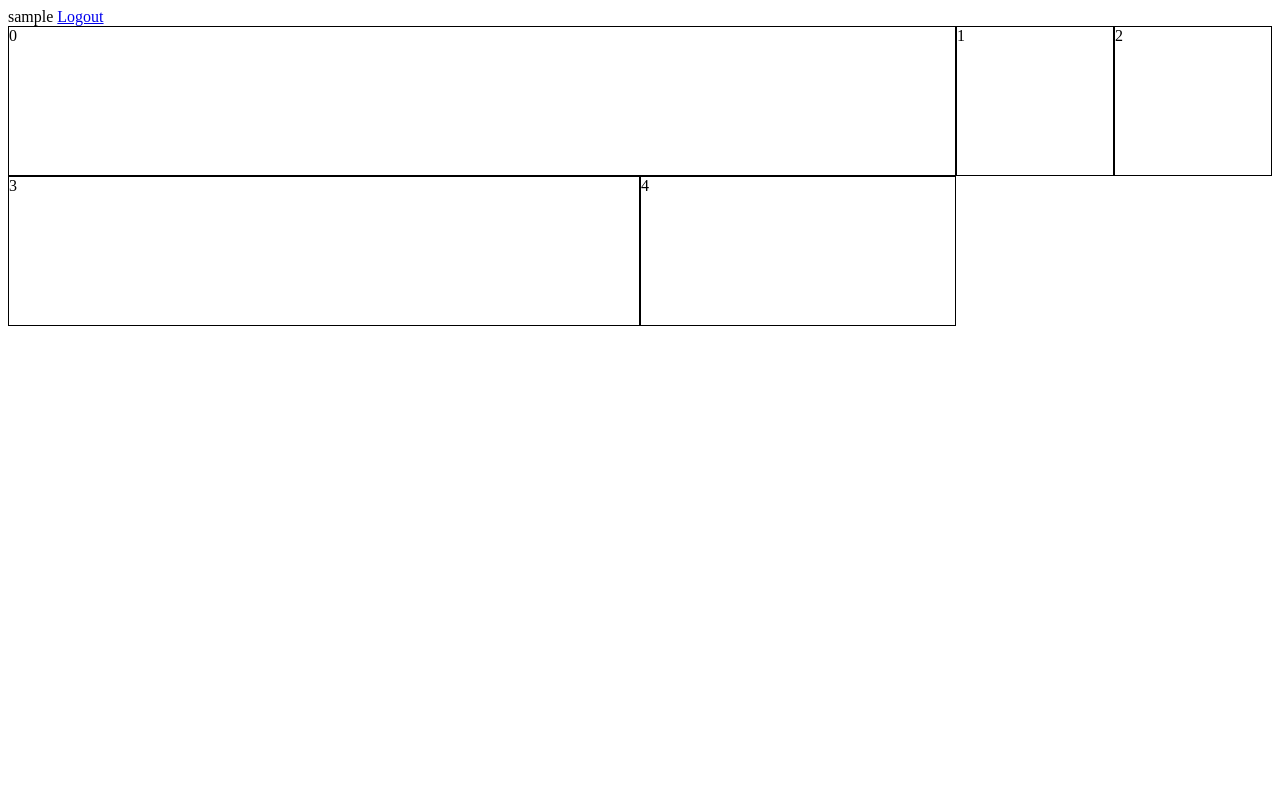
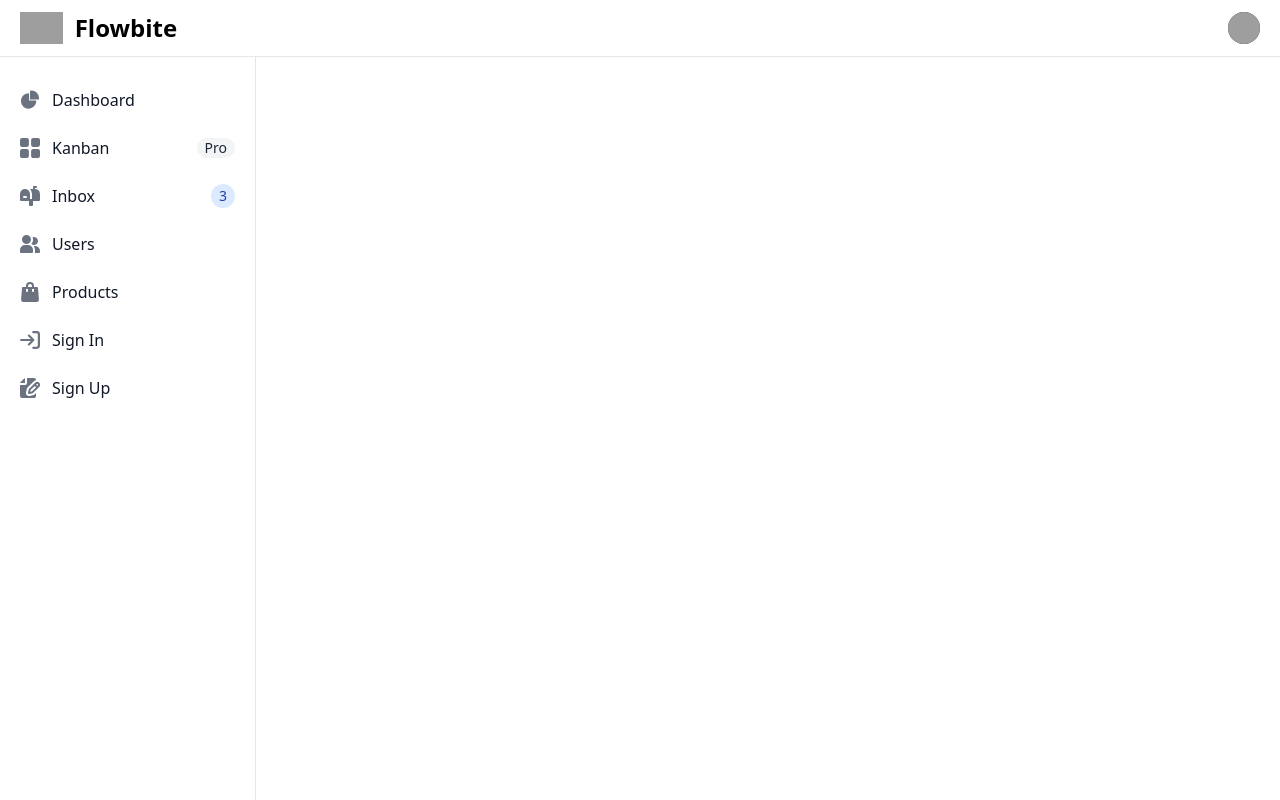
Before and after one commit to LagunaKc22/crm, a PHP site: page /home.php in a window 1280 px wide. Run offline with PHP 8.4, Linux system fonts and the light colour scheme; the visitor is signed in with stand-in values (Sample User, id 1); some libraries are stand-ins or nearby versions; grey boxes are pictures that could not be loaded.

Commit message:
added dashboard UI

```diff
--- /dev/null
+++ b/components/sidenav.php
@@ -0,0 +1,67 @@
+<aside id="logo-sidebar" class="fixed top-0 left-0 z-40 w-64 h-screen pt-20 transition-transform -translate-x-full bg-white border-r border-gray-200 sm:translate-x-0 dark:bg-gray-800 dark:border-gray-700" aria-label="Sidebar">
+   <div class="h-full px-3 pb-4 overflow-y-auto bg-white dark:bg-gray-800">
+      <ul class="space-y-2 font-medium">
+         <li>
+            <a href="#" class="flex items-center p-2 text-gray-900 rounded-lg dark:text-white hover:bg-gray-100 dark:hover:bg-gray-700 group">
+               <svg class="w-5 h-5 text-gray-500 transition duration-75 dark:text-gray-400 group-hover:text-gray-900 dark:group-hover:text-white" aria-hidden="true" xmlns="http://www.w3.org/2000/svg" fill="currentColor" viewBox="0 0 22 21">
+                  <path d="M16.975 11H10V4.025a1 1 0 0 0-1.066-.998 8.5 8.5 0 1 0 9.039 9.039.999.999 0 0 0-1-1.066h.002Z"/>
+                  <path d="M12.5 0c-.157 0-.311.01-.565.027A1 1 0 0 0 11 1.02V10h8.975a1 1 0 0 0 1-.935c.013-.188.028-.374.028-.565A8.51 8.51 0 0 0 12.5 0Z"/>
+               </svg>
+               <span class="ms-3">Dashboard</span>
+            </a>
+         </li>
+         <li>
+            <a href="#" class="flex items-center p-2 text-gray-900 rounded-lg dark:text-white hover:bg-gray-100 dark:hover:bg-gray-700 group">
+               <svg class="flex-shrink-0 w-5 h-5 text-gray-500 transition duration-75 dark:text-gray-400 group-hover:text-gray-900 dark:group-hover:text-white" aria-hidden="true" xmlns="http://www.w3.org/2000/svg" fill="currentColor" viewBox="0 0 18 18">
+                  <path d="M6.143 0H1.857A1.857 1.857 0 0 0 0 1.857v4.286C0 7.169.831 8 1.857 8h4.286A1.857 1.857 0 0 0 8 6.143V1.857A1.857 1.857 0 0 0 6.143 0Zm10 0h-4.286A1.857 1.857 0 0 0 10 1.857v4.286C10 7.169 10.831 8 11.857 8h4.286A1.857 1.857 0 0 0 18 6.143V1.857A1.857 1.857 0 0 0 16.143 0Zm-10 10H1.857A1.857 1.857 0 0 0 0 11.857v4.286C0 17.169.831 18 1.857 18h4.286A1.857 1.857 0 0 0 8 16.143v-4.286A1.857 1.857 0 0 0 6.143 10Zm10 0h-4.286A1.857 1.857 0 0 0 10 11.857v4.286c0 1.026.831 1.857 1.857 1.857h4.286A1.857 1.857 0 0 0 18 16.143v-4.286A1.857 1.857 0 0 0 16.143 10Z"/>
+               </svg>
+               <span class="flex-1 ms-3 whitespace-nowrap">Kanban</span>
+               <span class="inline-flex items-center justify-center px-2 ms-3 text-sm font-medium text-gray-800 bg-gray-100 rounded-full dark:bg-gray-700 dark:text-gray-300">Pro</span>
+            </a>
+         </li>
+         <li>
+            <a href="#" class="flex items-center p-2 text-gray-900 rounded-lg dark:text-white hover:bg-gray-100 dark:hover:bg-gray-700 group">
+               <svg class="flex-shrink-0 w-5 h-5 text-gray-500 transition duration-75 dark:text-gray-400 group-hover:text-gray-900 dark:group-hover:text-white" aria-hidden="true" xmlns="http://www.w3.org/2000/svg" fill="currentColor" viewBox="0 0 20 20">
+                  <path d="m17.418 3.623-.018-.008a6.713 6.713 0 0 0-2.4-.569V2h1a1 1 0 1 0 0-2h-2a1 1 0 0 0-1 1v2H9.89A6.977 6.977 0 0 1 12 8v5h-2V8A5 5 0 1 0 0 8v6a1 1 0 0 0 1 1h8v4a1 1 0 0 0 1 1h2a1 1 0 0 0 1-1v-4h6a1 1 0 0 0 1-1V8a5 5 0 0 0-2.582-4.377ZM6 12H4a1 1 0 0 1 0-2h2a1 1 0 0 1 0 2Z"/>
+               </svg>
+               <span class="flex-1 ms-3 whitespace-nowrap">Inbox</span>
+               <span class="inline-flex items-center justify-center w-3 h-3 p-3 ms-3 text-sm font-medium text-blue-800 bg-blue-100 rounded-full dark:bg-blue-900 dark:text-blue-300">3</span>
+            </a>
+         </li>
+         <li>
+            <a href="#" class="flex items-center p-2 text-gray-900 rounded-lg dark:text-white hover:bg-gray-100 dark:hover:bg-gray-700 group">
+               <svg class="flex-shrink-0 w-5 h-5 text-gray-500 transition duration-75 dark:text-gray-400 group-hover:text-gray-900 dark:group-hover:text-white" aria-hidden="true" xmlns="http://www.w3.org/2000/svg" fill="currentColor" viewBox="0 0 20 18">
+                  <path d="M14 2a3.963 3.963 0 0 0-1.4.267 6.439 6.439 0 0 1-1.331 6.638A4 4 0 1 0 14 2Zm1 9h-1.264A6.957 6.957 0 0 1 15 15v2a2.97 2.97 0 0 1-.184 1H19a1 1 0 0 0 1-1v-1a5.006 5.006 0 0 0-5-5ZM6.5 9a4.5 4.5 0 1 0 0-9 4.5 4.5 0 0 0 0 9ZM8 10H5a5.006 5.006 0 0 0-5 5v2a1 1 0 0 0 1 1h11a1 1 0 0 0 1-1v-2a5.006 5.006 0 0 0-5-5Z"/>
+               </svg>
+               <span class="flex-1 ms-3 whitespace-nowrap">Users</span>
+            </a>
+         </li>
+         <li>
+            <a href="#" class="flex items-center p-2 text-gray-900 rounded-lg dark:text-white hover:bg-gray-100 dark:hover:bg-gray-700 group">
+               <svg class="flex-shrink-0 w-5 h-5 text-gray-500 transition duration-75 dark:text-gray-400 group-hover:text-gray-900 dark:group-hover:text-white" aria-hidden="true" xmlns="http://www.w3.org/2000/svg" fill="currentColor" viewBox="0 0 18 20">
+                  <path d="M17 5.923A1 1 0 0 0 16 5h-3V4a4 4 0 1 0-8 0v1H2a1 1 0 0 0-1 .923L.086 17.846A2 2 0 0 0 2.08 20h13.84a2 2 0 0 0 1.994-2.153L17 5.923ZM7 9a1 1 0 0 1-2 0V7h2v2Zm0-5a2 2 0 1 1 4 0v1H7V4Zm6 5a1 1 0 1 1-2 0V7h2v2Z"/>
+               </svg>
+               <span class="flex-1 ms-3 whitespace-nowrap">Products</span>
+            </a>
+         </li>
+         <li>
+            <a href="#" class="flex items-center p-2 text-gray-900 rounded-lg dark:text-white hover:bg-gray-100 dark:hover:bg-gray-700 group">
+               <svg class="flex-shrink-0 w-5 h-5 text-gray-500 transition duration-75 dark:text-gray-400 group-hover:text-gray-900 dark:group-hover:text-white" aria-hidden="true" xmlns="http://www.w3.org/2000/svg" fill="none" viewBox="0 0 18 16">
+                  <path stroke="currentColor" stroke-linecap="round" stroke-linejoin="round" stroke-width="2" d="M1 8h11m0 0L8 4m4 4-4 4m4-11h3a2 2 0 0 1 2 2v10a2 2 0 0 1-2 2h-3"/>
+               </svg>
+               <span class="flex-1 ms-3 whitespace-nowrap">Sign In</span>
+            </a>
+         </li>
+         <li>
+            <a href="#" class="flex items-center p-2 text-gray-900 rounded-lg dark:text-white hover:bg-gray-100 dark:hover:bg-gray-700 group">
+               <svg class="flex-shrink-0 w-5 h-5 text-gray-500 transition duration-75 dark:text-gray-400 group-hover:text-gray-900 dark:group-hover:text-white" aria-hidden="true" xmlns="http://www.w3.org/2000/svg" fill="currentColor" viewBox="0 0 20 20">
+                  <path d="M5 5V.13a2.96 2.96 0 0 0-1.293.749L.879 3.707A2.96 2.96 0 0 0 .13 5H5Z"/>
+                  <path d="M6.737 11.061a2.961 2.961 0 0 1 .81-1.515l6.117-6.116A4.839 4.839 0 0 1 16 2.141V2a1.97 1.97 0 0 0-1.933-2H7v5a2 2 0 0 1-2 2H0v11a1.969 1.969 0 0 0 1.933 2h12.134A1.97 1.97 0 0 0 16 18v-3.093l-1.546 1.546c-.413.413-.94.695-1.513.81l-3.4.679a2.947 2.947 0 0 1-1.85-.227 2.96 2.96 0 0 1-1.635-3.257l.681-3.397Z"/>
+                  <path d="M8.961 16a.93.93 0 0 0 .189-.019l3.4-.679a.961.961 0 0 0 .49-.263l6.118-6.117a2.884 2.884 0 0 0-4.079-4.078l-6.117 6.117a.96.96 0 0 0-.263.491l-.679 3.4A.961.961 0 0 0 8.961 16Zm7.477-9.8a.958.958 0 0 1 .68-.281.961.961 0 0 1 .682 1.644l-.315.315-1.36-1.36.313-.318Zm-5.911 5.911 4.236-4.236 1.359 1.359-4.236 4.237-1.7.339.341-1.699Z"/>
+               </svg>
+               <span class="flex-1 ms-3 whitespace-nowrap">Sign Up</span>
+            </a>
+         </li>
+      </ul>
+   </div>
+</aside>
--- /dev/null
+++ b/components/topnav.php
@@ -0,0 +1,54 @@
+
+
+<nav class="fixed top-0 z-50 w-full bg-white border-b border-gray-200 dark:bg-gray-800 dark:border-gray-700">
+  <div class="px-3 py-3 lg:px-5 lg:pl-3">
+    <div class="flex items-center justify-between">
+      <div class="flex items-center justify-start rtl:justify-end">
+        <button data-drawer-target="logo-sidebar" data-drawer-toggle="logo-sidebar" aria-controls="logo-sidebar" type="button" class="inline-flex items-center p-2 text-sm text-gray-500 rounded-lg sm:hidden hover:bg-gray-100 focus:outline-none focus:ring-2 focus:ring-gray-200 dark:text-gray-400 dark:hover:bg-gray-700 dark:focus:ring-gray-600">
+            <span class="sr-only">Open sidebar</span>
+            <svg class="w-6 h-6" aria-hidden="true" fill="currentColor" viewBox="0 0 20 20" xmlns="http://www.w3.org/2000/svg">
+               <path clip-rule="evenodd" fill-rule="evenodd" d="M2 4.75A.75.75 0 012.75 4h14.5a.75.75 0 010 1.5H2.75A.75.75 0 012 4.75zm0 10.5a.75.75 0 01.75-.75h7.5a.75.75 0 010 1.5h-7.5a.75.75 0 01-.75-.75zM2 10a.75.75 0 01.75-.75h14.5a.75.75 0 010 1.5H2.75A.75.75 0 012 10z"></path>
+            </svg>
+         </button>
+        <a href="https://flowbite.com" class="flex ms-2 md:me-24">
+          <img src="https://flowbite.com/docs/images/logo.svg" class="h-8 me-3" alt="FlowBite Logo" />
+          <span class="self-center text-xl font-semibold sm:text-2xl whitespace-nowrap dark:text-white">Flowbite</span>
+        </a>
+      </div>
+      <div class="flex items-center">
+          <div class="flex items-center ms-3">
+            <div>
+              <button type="button" class="flex text-sm bg-gray-800 rounded-full focus:ring-4 focus:ring-gray-300 dark:focus:ring-gray-600" aria-expanded="false" data-dropdown-toggle="dropdown-user">
+                <span class="sr-only">Open user menu</span>
+                <img class="w-8 h-8 rounded-full" src="https://flowbite.com/docs/images/people/profile-picture-5.jpg" alt="user photo">
+              </button>
+            </div>
+            <div class="z-50 hidden my-4 text-base list-none bg-white divide-y divide-gray-100 rounded shadow dark:bg-gray-700 dark:divide-gray-600" id="dropdown-user">
+              <div class="px-4 py-3" role="none">
+                <p class="text-sm text-gray-900 dark:text-white" role="none">
+                  Neil Sims
+                </p>
+                <p class="text-sm font-medium text-gray-900 truncate dark:text-gray-300" role="none">
+                  neil.sims@flowbite.com
+                </p>
+              </div>
+              <ul class="py-1" role="none">
+                <li>
+                  <a href="#" class="block px-4 py-2 text-sm text-gray-700 hover:bg-gray-100 dark:text-gray-300 dark:hover:bg-gray-600 dark:hover:text-white" role="menuitem">Dashboard</a>
+                </li>
+                <li>
+                  <a href="#" class="block px-4 py-2 text-sm text-gray-700 hover:bg-gray-100 dark:text-gray-300 dark:hover:bg-gray-600 dark:hover:text-white" role="menuitem">Settings</a>
+                </li>
+                <li>
+                  <a href="#" class="block px-4 py-2 text-sm text-gray-700 hover:bg-gray-100 dark:text-gray-300 dark:hover:bg-gray-600 dark:hover:text-white" role="menuitem">Earnings</a>
+                </li>
+                <li>
+                  <a href="#" class="block px-4 py-2 text-sm text-gray-700 hover:bg-gray-100 dark:text-gray-300 dark:hover:bg-gray-600 dark:hover:text-white" role="menuitem">Sign out</a>
+                </li>
+              </ul>
+            </div>
+          </div>
+        </div>
+    </div>
+  </div>
+</nav>
--- a/home.php
+++ b/home.php
@@ -1,6 +1,6 @@
 <?php
 
-
+    include 'tailwind.php';
     session_start();
     if(!isset($_SESSION['username']) || $_SESSION['username'] == !true){
         header("location: index.php");
@@ -14,20 +14,18 @@
 <head>
     <meta charset="UTF-8">
     <meta name="viewport" content="width=device-width, initial-scale=1.0">
-    <title>Home</title>
+    <title>Dashboard</title>
 </head>
 <body>
+
+<?php include 'components/topnav.php'; ?>
+<?php include 'components/sidenav.php'; ?>
+
+
     <?php echo $_SESSION["username"]; ?>
     <a href="logout.php">Logout</a>
 
-    <div class="grid-container">
 
-        <div class="con container-0">0</div>
-        <div class="con container-1">1</div>
-        <div class="con container-2">2</div>
-        <div class="con container-3">3</div>
-        <div class="con container-4">4</div>
-    </div>
 </body>
 </html>
 
--- a/tailwind.php
+++ b/tailwind.php
@@ -1 +1,2 @@
 <script src="https://cdn.tailwindcss.com"></script>
+<script src="https://cdn.jsdelivr.net/npm/flowbite@2.5.2/dist/flowbite.min.js"></script>
```
